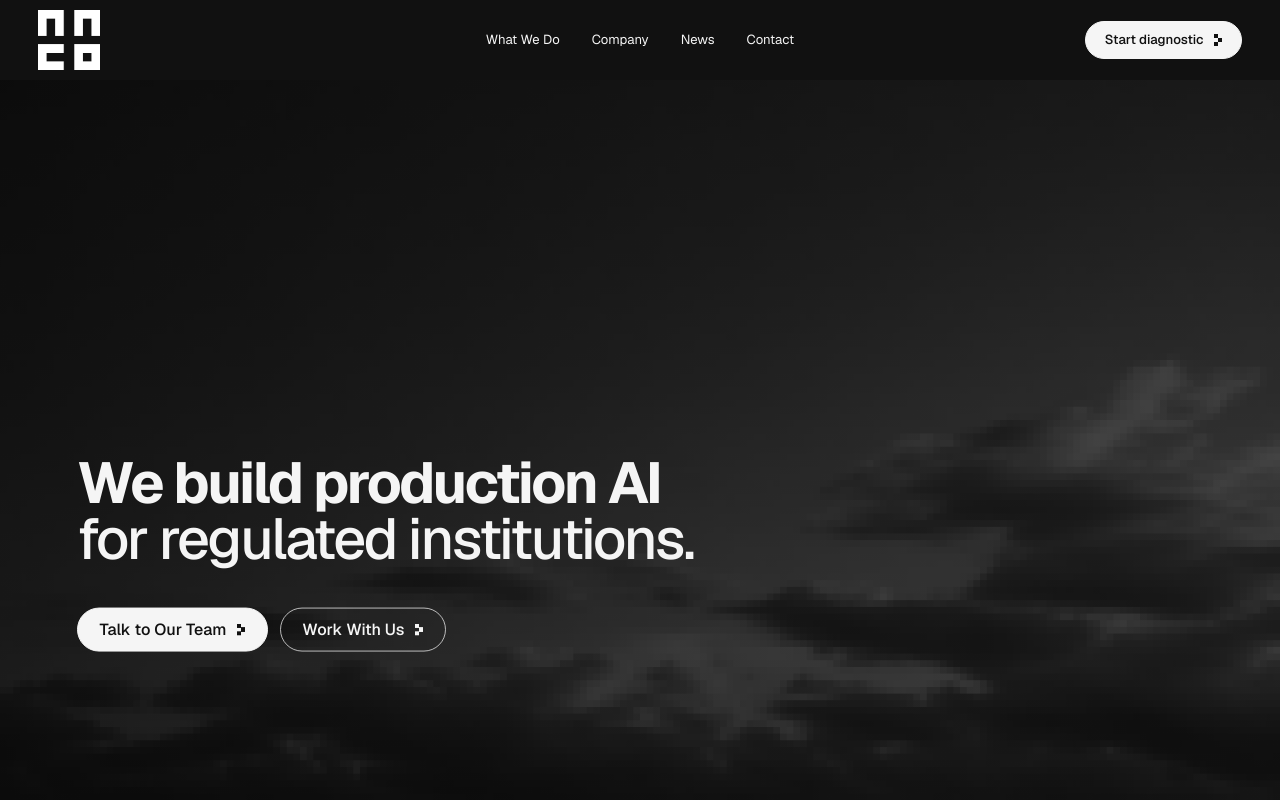
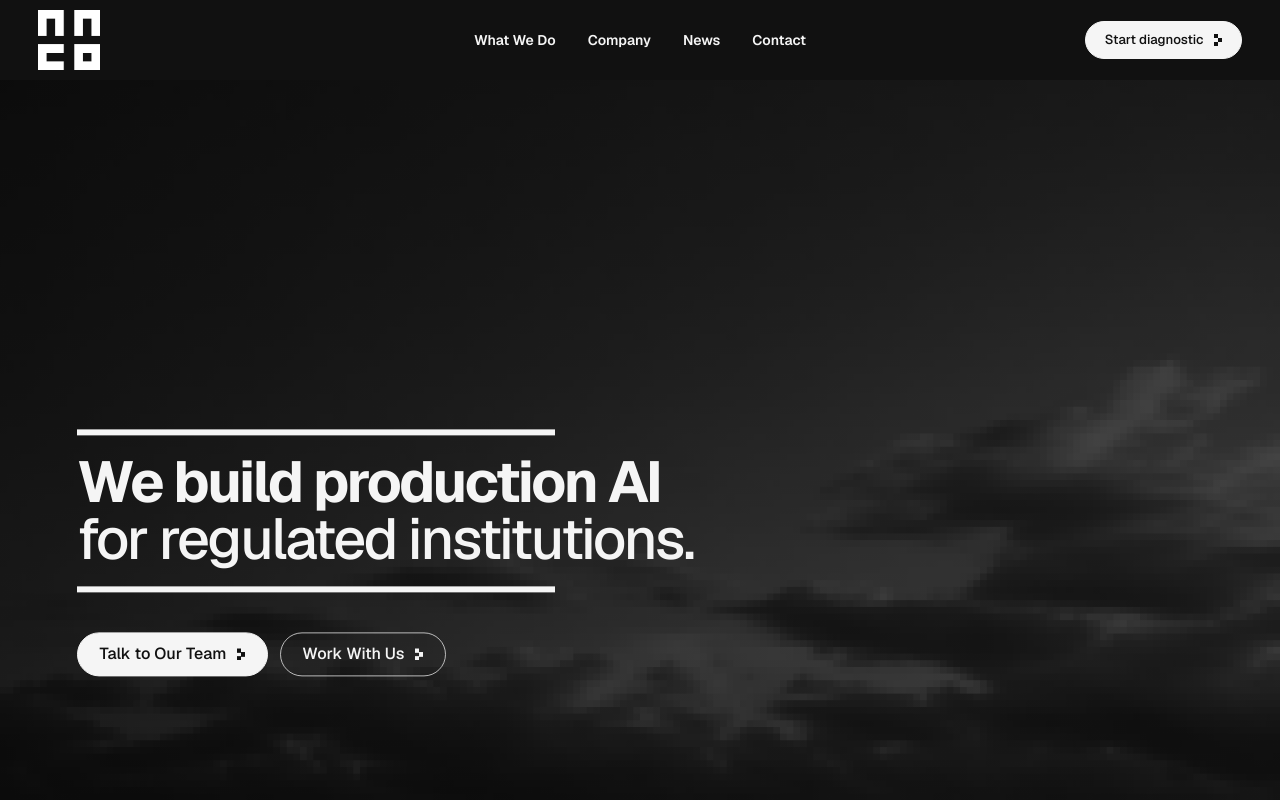
Before and after one commit to soyrubio/nnco, an Astro site: page / in a window 1280 px wide. Shown: the top 800 px of the page. Built offline with nearby package versions, Linux system fonts and the light colour scheme; Astro itself is replaced by a stand-in of ours.

Commit message:
Refine header and hero framing

```diff
--- a/src/styles/global.css
+++ b/src/styles/global.css
@@ -191,7 +191,8 @@ img {
   align-items: center;
   gap: clamp(1.25rem, 2.5vw, 2.75rem);
   color: var(--muted);
-  font-size: 0.82rem;
+  font-size: 0.875rem;
+  font-weight: 600;
   pointer-events: auto;
 }
 
@@ -216,7 +217,8 @@ img {
 
 .site-menu summary {
   cursor: pointer;
-  font-size: 0.82rem;
+  font-size: 0.875rem;
+  font-weight: 600;
   list-style: none;
   pointer-events: auto;
 }
@@ -502,6 +504,23 @@ h1 {
   font-size: clamp(2.5rem, 4.5vw, 4.5rem);
 }
 
+.hero h1::before,
+.hero h1::after {
+  display: block;
+  width: 100%;
+  height: 6px;
+  background: currentColor;
+  content: "";
+}
+
+.hero h1::before {
+  margin-bottom: clamp(1rem, 1.5vw, 1.5rem);
+}
+
+.hero h1::after {
+  margin-top: clamp(1rem, 1.5vw, 1.5rem);
+}
+
 .hero__headline-line {
   display: block;
   white-space: nowrap;
```
